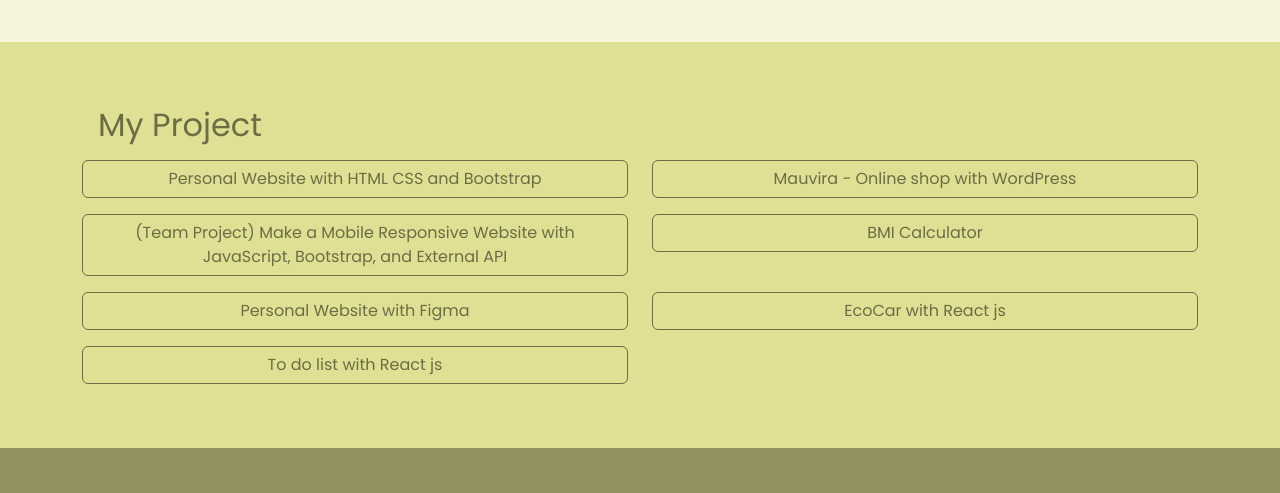
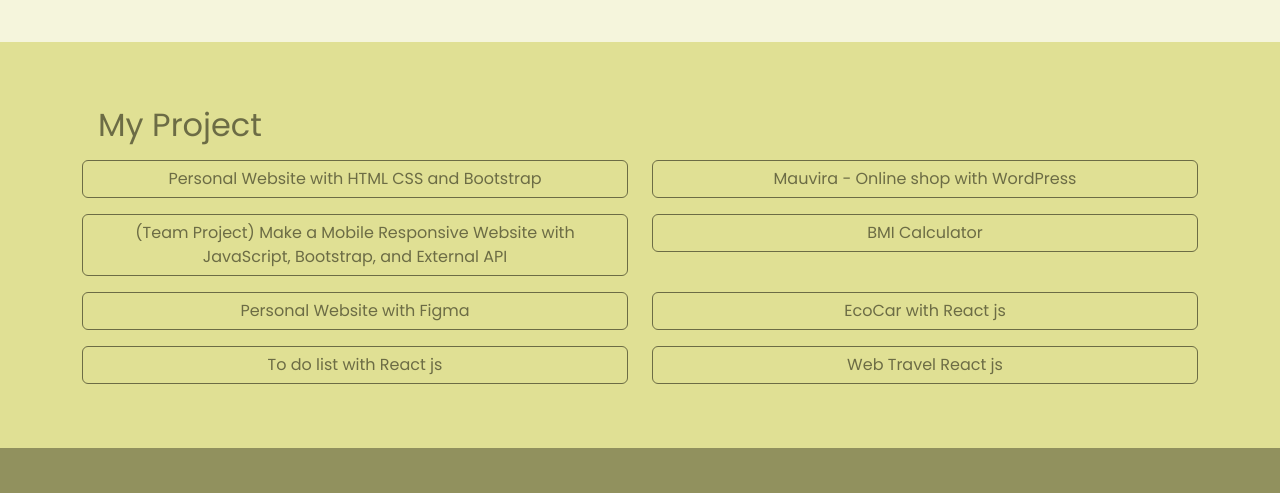
Before and after one commit to llatifah99/personalweb, a plain HTML site: page index.html in a window 1280 px wide. Shown: the part 1636-2129 px from the top of the page. Drawn offline with nearby package versions, Linux system fonts and the light colour scheme.

Commit message:
add project

```diff
--- a/index.html
+++ b/index.html
@@ -291,6 +291,15 @@
               >To do list with React js</a
             >
           </div>
+          <div class="col-md-6 mb-3">
+            <a
+              class="btn btn-outline-dark w-100"
+              href=" https://web-travel-eosin.vercel.app/
+            "
+              target="_blank"
+              >Web Travel React js</a
+            >
+          </div>
         </div>
       </div>
     </section>
```
